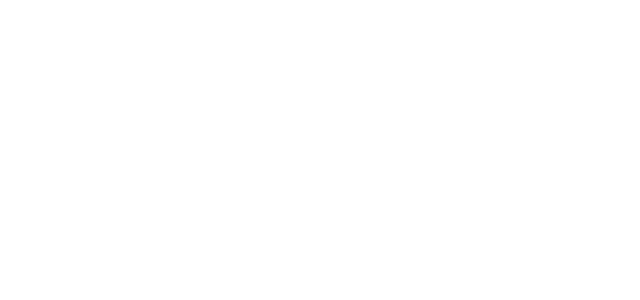
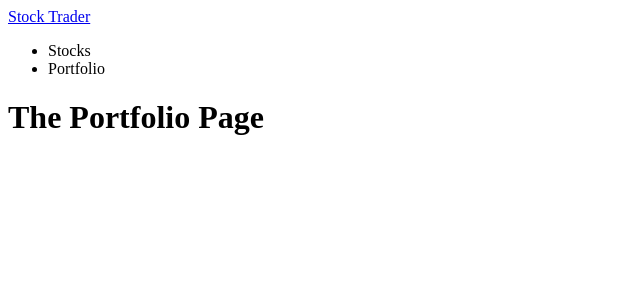
Before and after one commit to ToddPeterson/stock_trader, a Vue app: page /portfolio in a window 1280 px wide. Shown: the top 300 px of the page, without its empty margins (0-640 px from the left). Built offline with nearby package versions, Linux system fonts and the light colour scheme.

Commit message:
Set up basic routing

```diff
--- a/src/App.vue
+++ b/src/App.vue
@@ -1,8 +1,19 @@
 <template>
     <div id="app">
+        <app-header></app-header>
         <router-view></router-view>
     </div>
 </template>
 
+<script>
+import Header from './components/Header.vue'
+
+export default {
+    components: {
+        appHeader: Header
+    }
+}
+</script>
+
 <style>
 </style>
--- /dev/null
+++ b/src/components/Header.vue
@@ -0,0 +1,22 @@
+<template>
+    <div class="container">
+        <div class="content">
+            <div class="logo">
+                <router-link :to="{name: 'home'}">Stock Trader</router-link>
+            </div>
+            <ul class="nav-links">
+                <router-link tag="li" :to="{name: 'stocks'}">Stocks</router-link>
+                <router-link tag="li" :to="{name: 'portfolio'}">Portfolio</router-link>
+            </ul>
+        </div>
+    </div>
+</template>
+
+<script>
+export default {
+
+}
+</script>
+
+<style scoped>
+</style>
--- a/src/router/index.js
+++ b/src/router/index.js
@@ -2,15 +2,27 @@ import Vue from 'vue';
 import VueRouter from 'vue-router';
 
 import Home from '../views/Home.vue';
+import Stocks from '../views/Stocks.vue'
+import Portfolio from '../views/Portfolio.vue'
 
 Vue.use(VueRouter);
 
 const routes = [
     {
         path: '/',
-        name: 'Home',
+        name: 'home',
         component: Home,
     },
+    {
+        path: '/stocks',
+        name: 'stocks',
+        component: Stocks
+    },
+    {
+        path: '/portfolio',
+        name: 'portfolio',
+        component: Portfolio
+    }
 ];
 
 const router = new VueRouter({
--- /dev/null
+++ b/src/views/Portfolio.vue
@@ -0,0 +1,15 @@
+<template>
+    <div>
+        <h1>The Portfolio Page</h1>
+    </div>
+</template>
+
+<script>
+    export default {
+
+    }
+</script>
+
+<style scoped>
+
+</style>
--- /dev/null
+++ b/src/views/Stocks.vue
@@ -0,0 +1,15 @@
+<template>
+    <div>
+        <h1>The Stock Page</h1>
+    </div>
+</template>
+
+<script>
+    export default {
+
+    }
+</script>
+
+<style scoped>
+
+</style>
```
